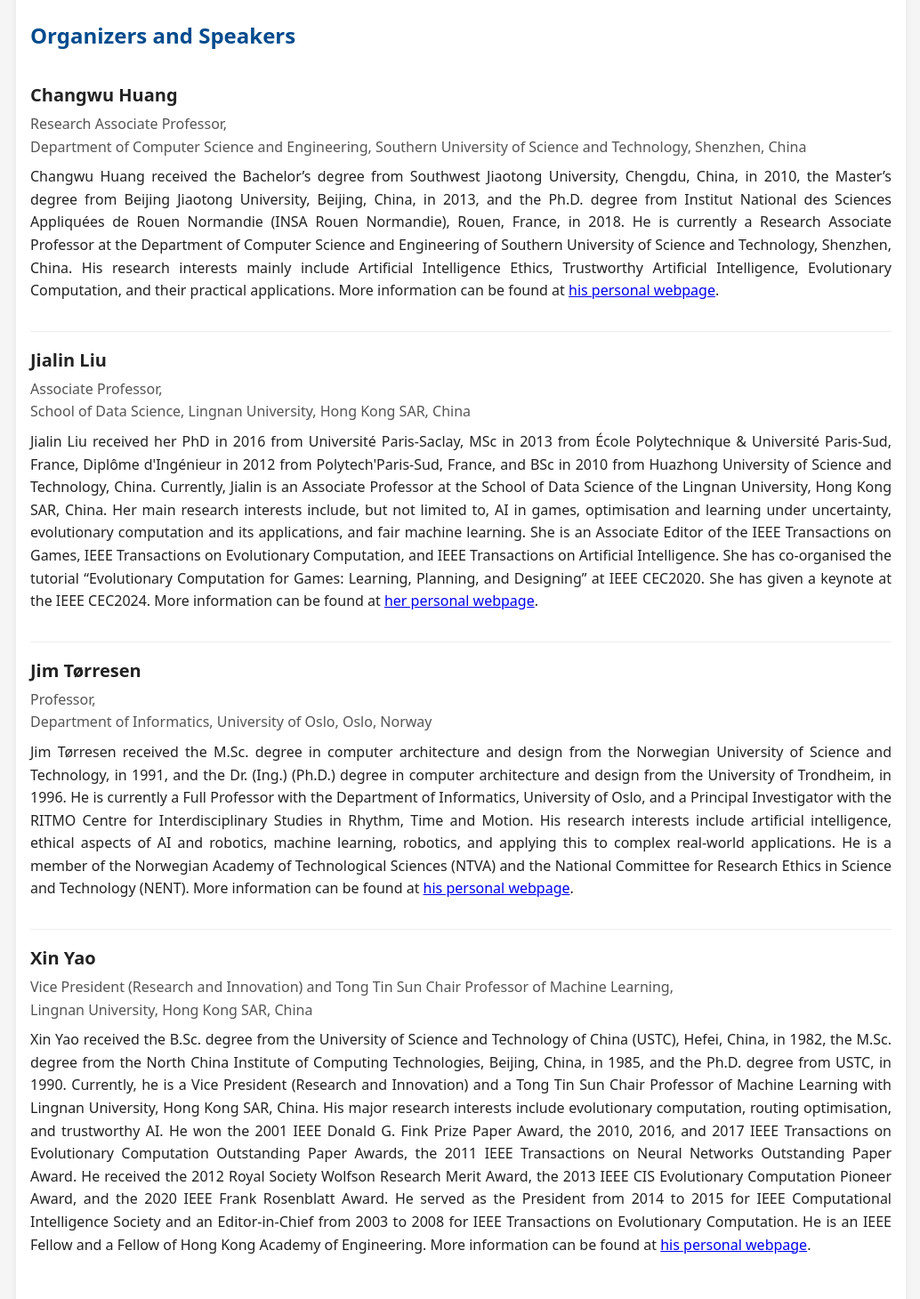
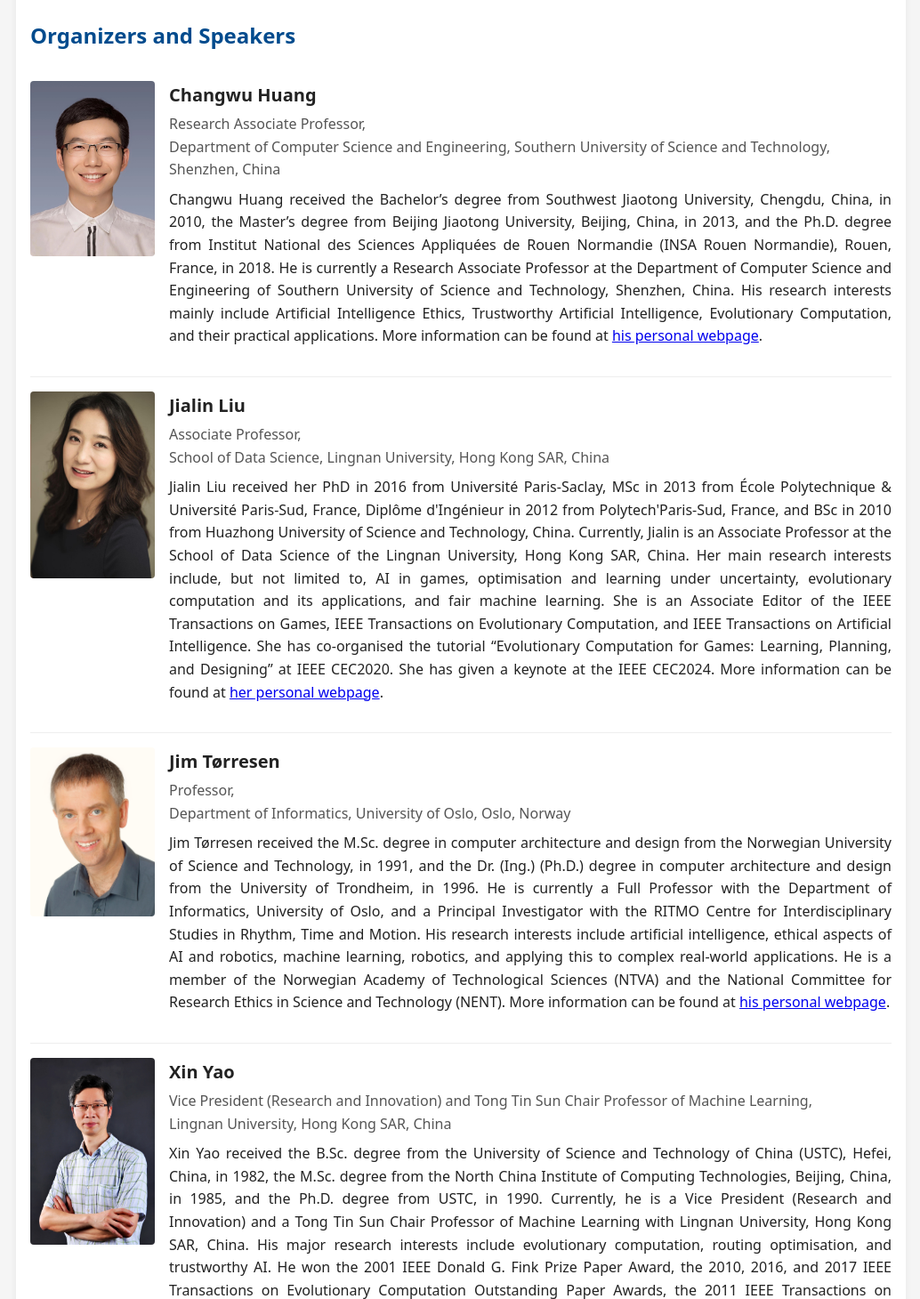
Before and after one commit to ChangwuHuang/CI_to_AI_Ethics_Tutorial_at_WCCI2026, a plain HTML site: page index.html in a window 1280 px wide. Shown: the part 1593-3053 px from the top of the page at 89% size, without its empty margins (122-1156 px from the left). Drawn offline with Linux system fonts and the light colour scheme.

Commit message:
update speakers photo

```diff
--- a/index.html
+++ b/index.html
@@ -303,9 +303,9 @@
                 <div class="speakers">
                     <!-- Huang -->
                     <div class="speaker-card">
-                <!--         <div class="speaker-photo">
+                        <div class="speaker-photo">
                             <img src="assets/huang.jpg" alt="Changwu Huang">
-                        </div> -->
+                        </div>
                         <div class="speaker-info">
                             <div class="speaker-name">Changwu Huang</div>
                             <div class="speaker-affiliation">
@@ -330,10 +330,10 @@
 
                     <!-- Liu -->
                     <div class="speaker-card">
-                        <!--  <div class="speaker-photo">
+                        <div class="speaker-photo">
                              <img src="assets/liu.jpg" alt="Jialin Liu">
-                         </div> -->
-                         <div class="speaker-info">
+                        </div>
+                        <div class="speaker-info">
                              <div class="speaker-name">Jialin Liu</div>
                              <div class="speaker-affiliation">
                                  Associate Professor,<br>
@@ -354,14 +354,14 @@
                                  More information can be found at <a href="http://www.liujialin.tech/"
                                  target="http://www.liujialin.tech/">her personal webpage</a>.
                              </p>
-                         </div>
+                        </div>
                      </div>
 
                     <!-- Tørresen -->
                     <div class="speaker-card">
-                        <!-- <div class="speaker-photo">
+                        <div class="speaker-photo">
                             <img src="assets/jim.jpg" alt="Jim Tørresen">
-                        </div> -->
+                        </div>
                         <div class="speaker-info">
                             <div class="speaker-name">Jim Tørresen</div>
                             <div class="speaker-affiliation">
@@ -386,9 +386,9 @@
 
                     <!-- Yao -->
                     <div class="speaker-card">
-                        <!-- <div class="speaker-photo">
+                        <div class="speaker-photo">
                             <img src="assets/yao.jpeg" alt="Xin Yao">
-                        </div> -->
+                        </div>
                         <div class="speaker-info">
                             <div class="speaker-name">Xin Yao</div>
                             <div class="speaker-affiliation">
```
Also changed, not shown: assets/huang.jpg (added), assets/jim.jpg (added), assets/liu.jpg (added), assets/yao.jpeg (added).
